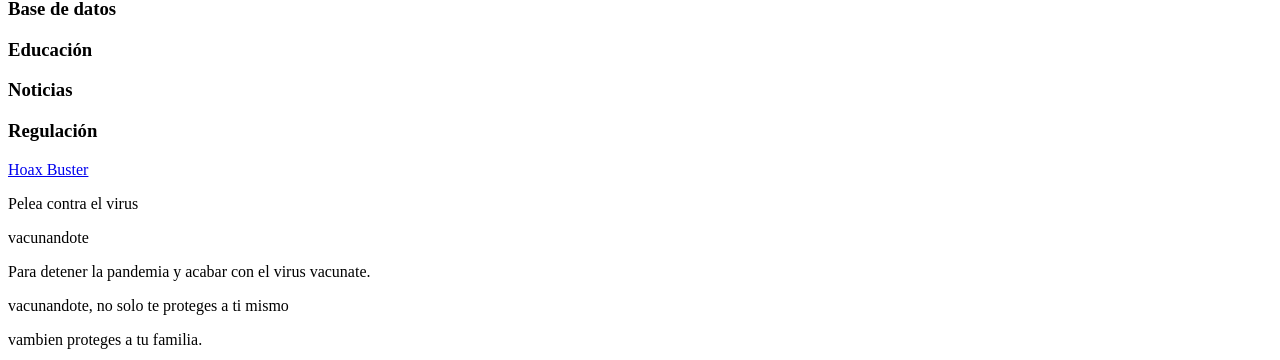
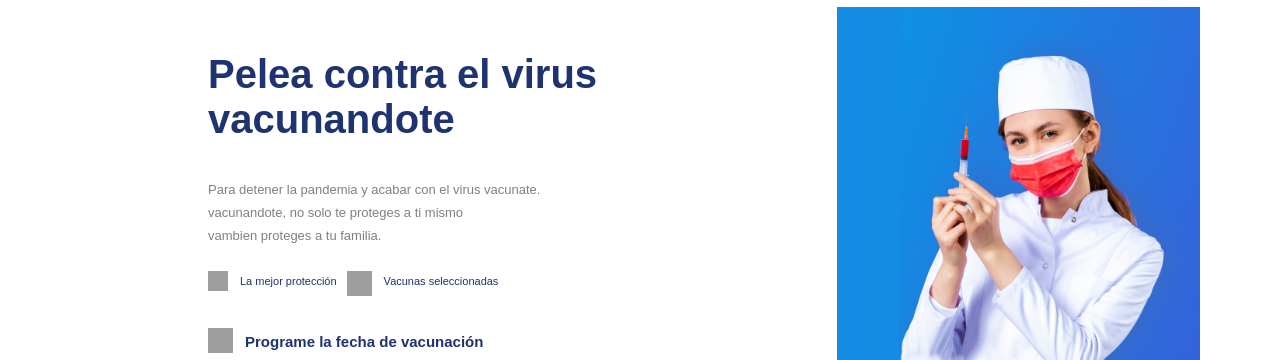
Before and after one commit to Alanontiveros/landing-vacunation.github.io, a plain HTML site: page index.html in a window 1280 px wide. Shown: the part 69-429 px from the top of the page. Drawn offline with Linux system fonts and the light colour scheme; files that its build step writes are made by us from their sources; grey boxes are pictures that could not be loaded.

Commit message:
Update index.html

```diff
--- a/index.html
+++ b/index.html
@@ -5,7 +5,7 @@
     <meta http-equiv="X-UA-Compatible" content="IE=edge" />
     <meta name="viewport" content="width=device-width, initial-scale=1.0" />
     <title>Vacunación</title>
-    <link href="./assets/styles/estilos.css" />
+    <link rel="stylesheet" type="text/css" href="estilos.css" >
   </head>
   <body>
     <!--Barra de Navehación-->
```
